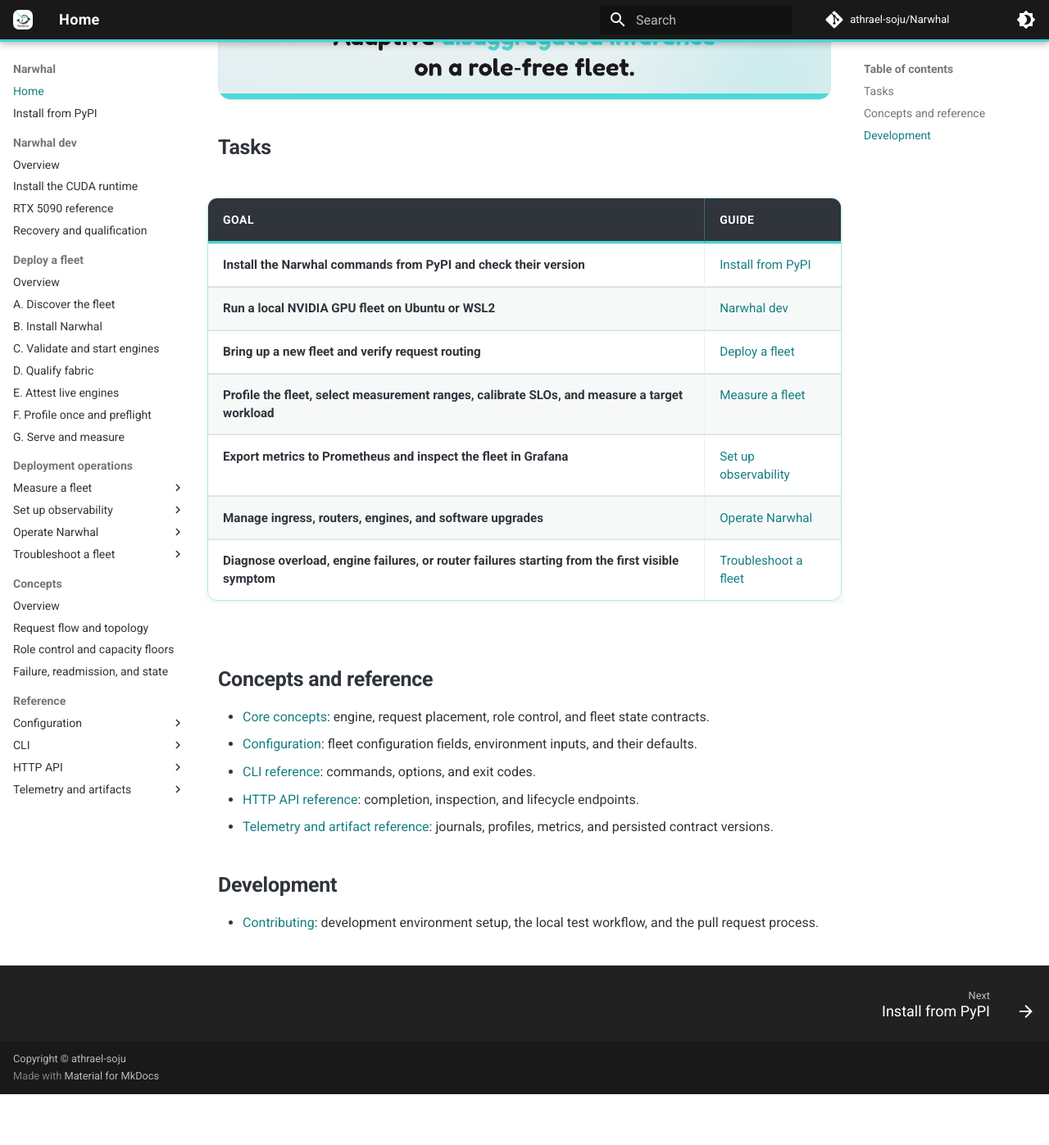
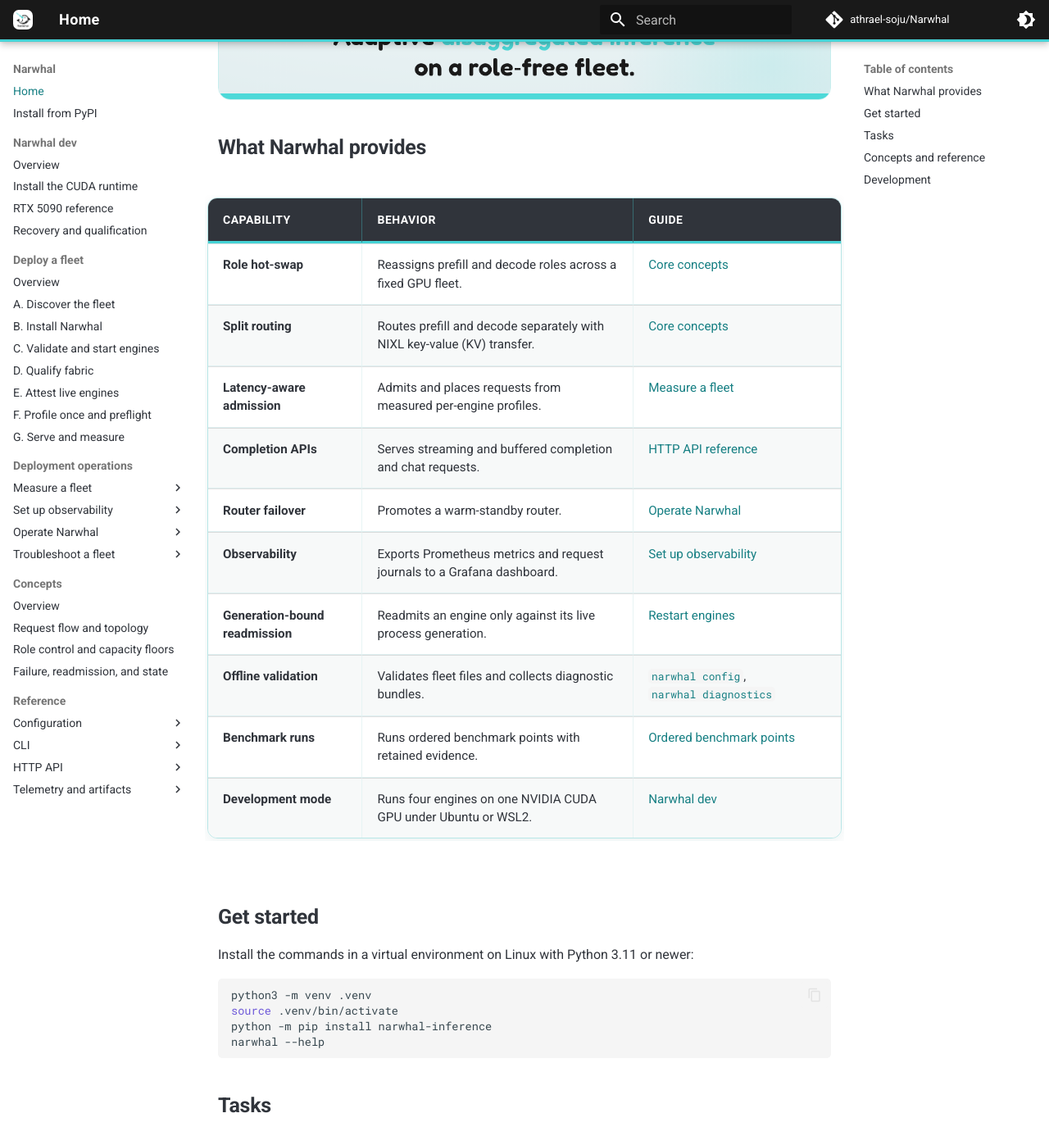
Before and after one commit to athrael-soju/Narwhal, an MkDocs documentation site: the page built from docs/index.md, in a window 1280 px wide and 1400 px high, scrolled down 513 px. Shown: the top 1397 px of the window at 82% size. Built offline with MkDocs 1.6.1 and Material for MkDocs 9.7.7, drawn with Linux system fonts in a browser that asks for light colours; comment, search, counter and statistics services are not loaded; before the commit the page ends 1848 px from its top, so only the background shows below that; some of the changed text lies outside the part shown.

Commit message:
Refactor documentation for clarity and consistency in the introduction and features section

````diff
--- a/docs/index.md
+++ b/docs/index.md
@@ -1,10 +1,36 @@
 # Narwhal documentation
 
-Narwhal runs disaggregated LLM inference and [reassigns prefill and decode roles](Core-Concepts.md) among engines with loaded model weights.
+Narwhal serves LLM inference from a fixed GPU fleet and [shifts engines between prefill and decode roles](Core-Concepts.md) as demand changes, with model weights already loaded.
 
 <div class="narwhal-hero">
   <img src="assets/social-preview.png" alt="The Narwhal logo, a black narwhal with a teal spiral tusk above the wordmark">
 </div>
+
+## What Narwhal provides
+
+| Capability | Behavior | Guide |
+| --- | --- | --- |
+| Role hot-swap | Reassigns prefill and decode roles across a fixed GPU fleet. | [Core concepts](Core-Concepts.md) |
+| Split routing | Routes prefill and decode separately with NIXL key-value (KV) transfer. | [Core concepts](Core-Concepts.md) |
+| Latency-aware admission | Admits and places requests from measured per-engine profiles. | [Measure a fleet](Measure.md) |
+| Completion APIs | Serves streaming and buffered completion and chat requests. | [HTTP API reference](HTTP-API.md) |
+| Router failover | Promotes a warm-standby router. | [Operate Narwhal](Operate.md) |
+| Observability | Exports Prometheus metrics and request journals to a Grafana dashboard. | [Set up observability](Observability.md) |
+| Generation-bound readmission | Readmits an engine only against its live process generation. | [Restart engines](operate/03-Restart-Engines.md) |
+| Offline validation | Validates fleet files and collects diagnostic bundles. | [`narwhal config`](Config-Inspection.md), [`narwhal diagnostics`](Diagnostic-Bundles.md) |
+| Benchmark runs | Runs ordered benchmark points with retained evidence. | [Ordered benchmark points](measure/05-Benchmark-Runner.md) |
+| Development mode | Runs four engines on one NVIDIA CUDA GPU under Ubuntu or WSL2. | [Narwhal dev](Dev-Runtime.md) |
+
+## Get started
+
+Install the commands in a virtual environment on Linux with Python 3.11 or newer:
+
+```bash
+python3 -m venv .venv
+source .venv/bin/activate
+python -m pip install narwhal-inference
+narwhal --help
+```
 
 ## Tasks
 
````
